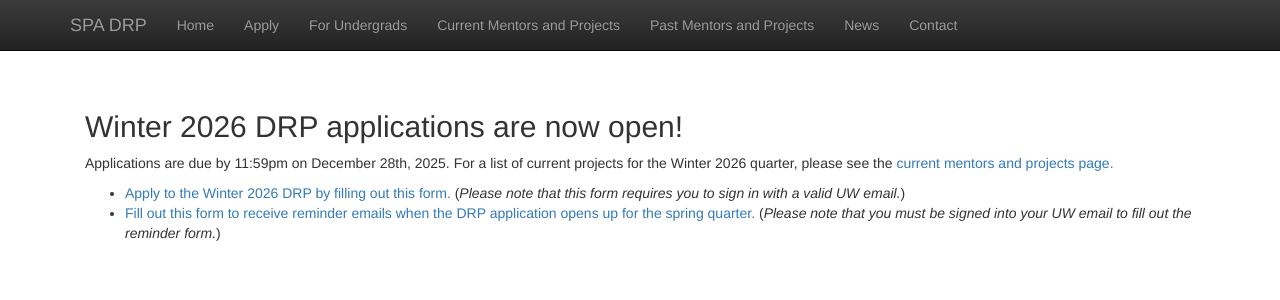
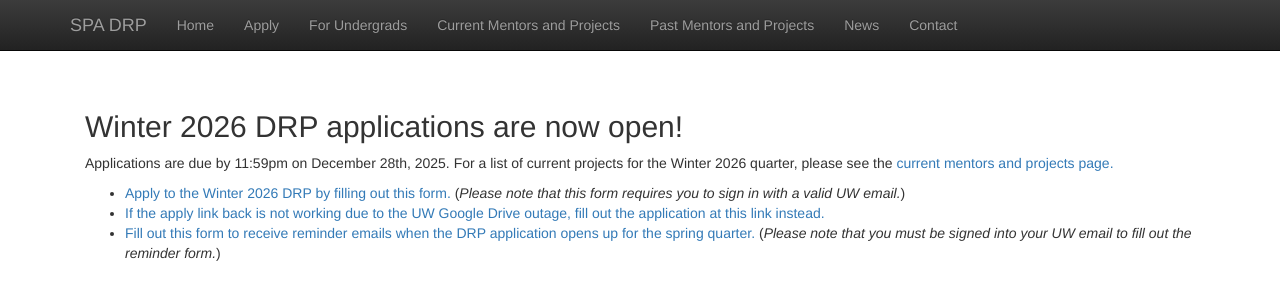
Before and after one commit to SPA-DRP/spa-drp.github.io, a Jekyll site: the page built from apply.md, in a window 1280 px wide. Shown: the top 300 px of the page. Built offline with Jekyll 4.4.1, drawn with Linux system fonts in a browser that asks for light colours; nearby versions of some CDN libraries; library files that are not in the unit come from our copies.

Commit message:
google drive outage

```diff
--- a/apply.md
+++ b/apply.md
@@ -10,4 +10,5 @@ title:  'Apply to DRP'
 Applications are due by 11:59pm on December 28th, 2025. For a list of current projects for the Winter 2026 quarter, please see the [current mentors and projects page.](https://spa-drp.github.io/currentmentors.html)
 
 * [Apply to the Winter 2026 DRP by filling out this form.](https://docs.google.com/forms/d/e/1FAIpQLSdb752MTBqvcHPxFTBeLaO6bzgC1bVaBRx9SiDckdK78DHdTw/viewform?usp=publish-editor) (*Please note that this form requires you to sign in with a valid UW email.*)
+* [If the apply link back is not working due to the UW Google Drive outage, fill out the application at this link instead.](https://docs.google.com/forms/d/e/1FAIpQLSfKp9UB56UWgx-W-kQI2UcNXQjGNr6TdtMlAc7hBdZT2oMs9g/viewform?usp=dialog)
 * [Fill out this form to receive reminder emails when the DRP application opens up for the spring quarter.](https://docs.google.com/forms/d/e/1FAIpQLSdq6fVS3UI3ABV0uQA1fNpujUruzHmR8QyI4ovkIdXadxqNQQ/viewform?usp=dialog) (*Please note that you must be signed into your UW email to fill out the reminder form.*)
```
